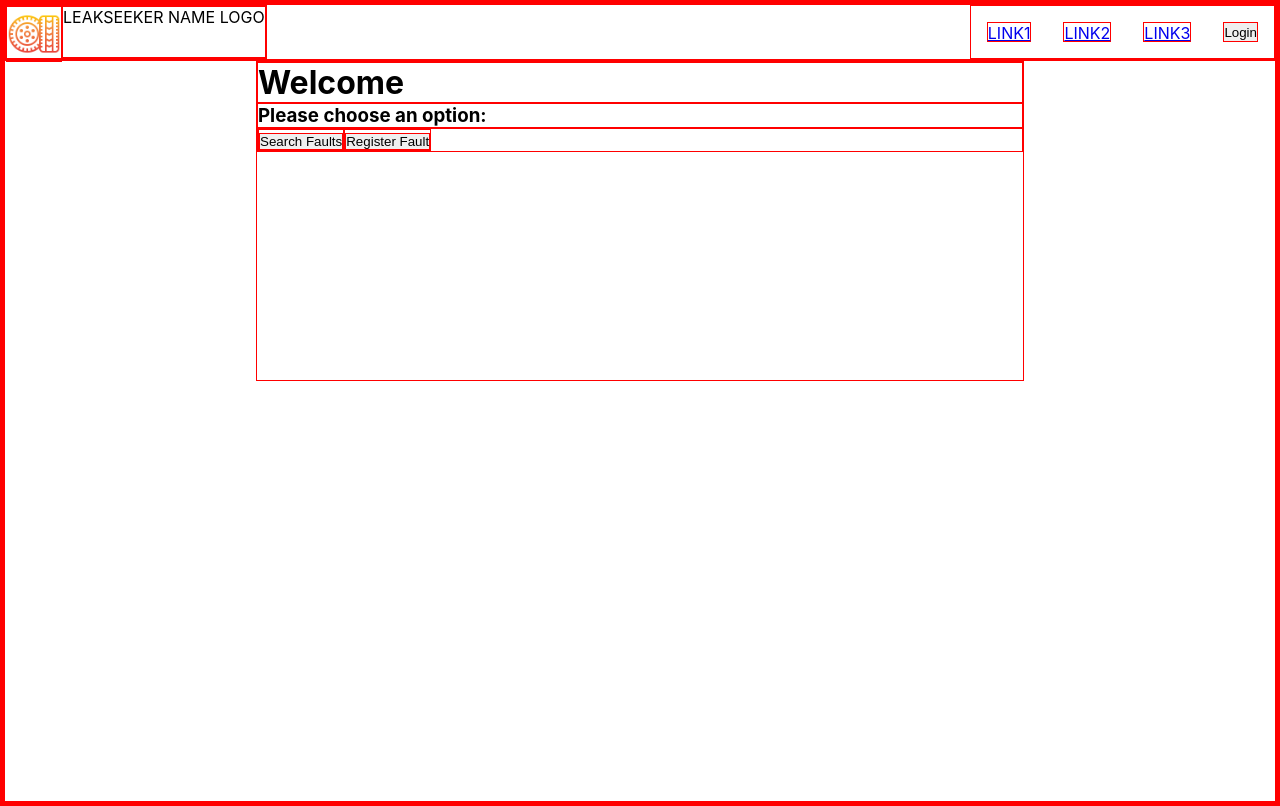
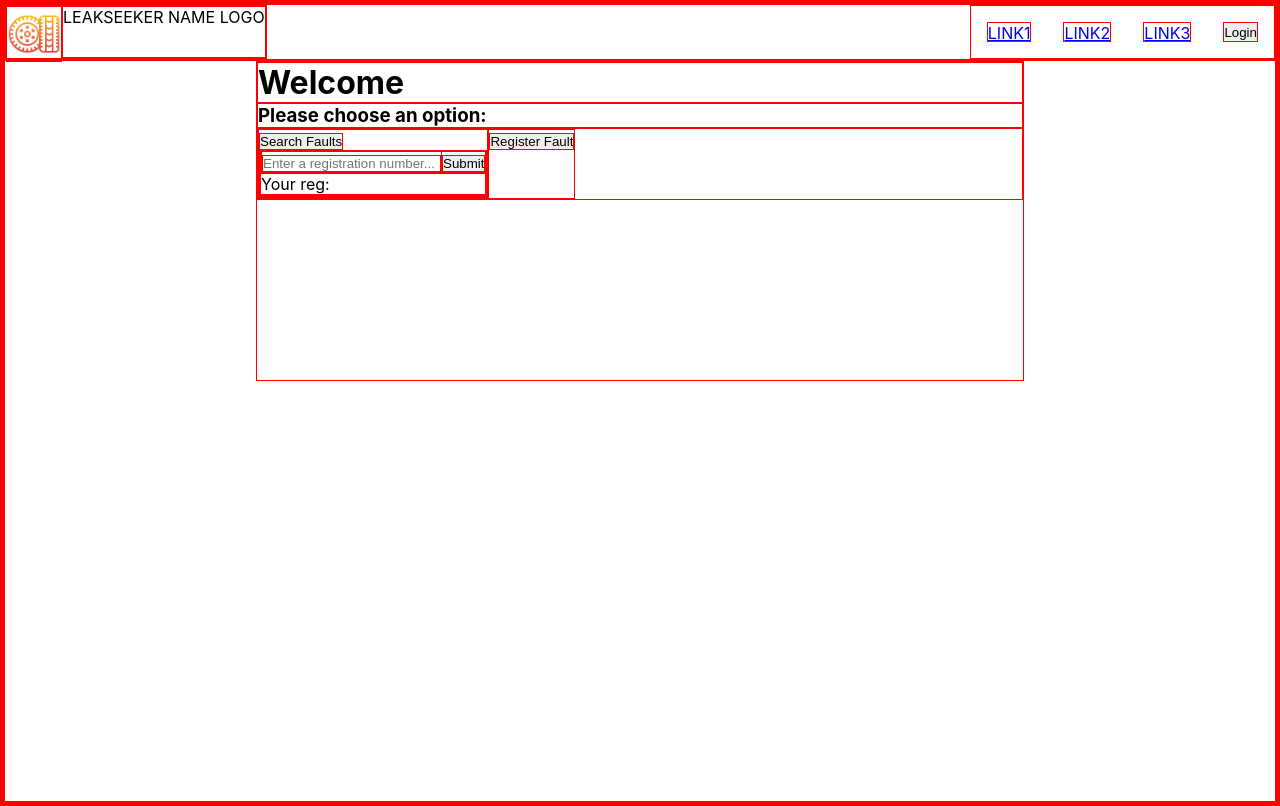
Before and after one commit to TheNoshman/leak-seeker, a React (Create React App) app in the folder react/: page / in a window 1280 px wide. Both pictures are taken after a click on the button "Search Faults". Built offline with nearby package versions, Linux system fonts and the light colour scheme.

Commit message:
feat: search/ register boxes drop down and track input

```diff
--- a/react/src/components/welcomechoicecomponent.jsx
+++ b/react/src/components/welcomechoicecomponent.jsx
@@ -1,22 +1,78 @@
 import { useState } from 'react';
 
-const WelcomeChoiceButton = ({searchType}) => {
+const WelcomeChoiceButton = ({ searchType }) => {
+  const [searchClicked, setSearchClicked] = useState(false);
+  const [logClicked, setLogClicked] = useState(false);
+  const [inputText, setInputText] = useState('');
 
 
-  const [searchClicked, setSearchClicked] = useState(false)
-  const [logClicked, setLogClicked] = useState(false)
-
+  const inputHandler = (event) => setInputText(event.target.value)
 
   return (
     <div>
-       <button
-         type="button"
-         onClick={() => {
-          searchType === 'Search Faults' ? setSearchClicked(!searchClicked) : setLogClicked(!logClicked);
-          }}
-         >{searchType}</button>
+      <button
+        type="button"
+        onClick={() => {
+          searchType === 'Search Faults'
+            ? setSearchClicked(!searchClicked)
+            : setLogClicked(!logClicked);
+        }}
+      >
+        {searchType}
+      </button>
+
+      {searchClicked && (
+        <div>
+          <form>
+            <label>
+              <input
+                type="text"
+                value={inputText}
+                placeholder="Enter a registration number..."
+                onChange={(event) => inputHandler(event)}
+              />
+            </label>
+            <input type="submit" value="Submit" />
+          </form>
+
+          <p>Your reg:</p>
+          <p>{inputText.toString()}</p>
+        </div>
+      )}
+
+      {logClicked && (
+        <div>
+          <form>
+            <label>
+              <input
+                type="text"
+                value={inputText}
+                placeholder="Enter a registration number..."
+                onChange={(event) => inputHandler(event)}
+              />
+            </label>
+            <input type="submit" value="Submit" />
+          </form>
+
+          <p>Your reg:</p>
+          <p>{inputText.toString()}</p>
+        </div>
+      )}
     </div>
-  )
+  );
+};
+
+export default WelcomeChoiceButton;
+
+{
+  /*<Text>Previous searches:</Text>
+      {previousSearches.map((element) => (
+        <Text key={element.id}>{element.reg}</Text>
+        ))}*/
 }
 
-export default WelcomeChoiceButton
+// <form onSubmit={this.handleSubmit}>        <label>
+//     Name:
+//     <input type="text" value={this.state.value} onChange={this.handleChange} />        </label>
+//   <input type="submit" value="Submit" />
+// </form>
```
